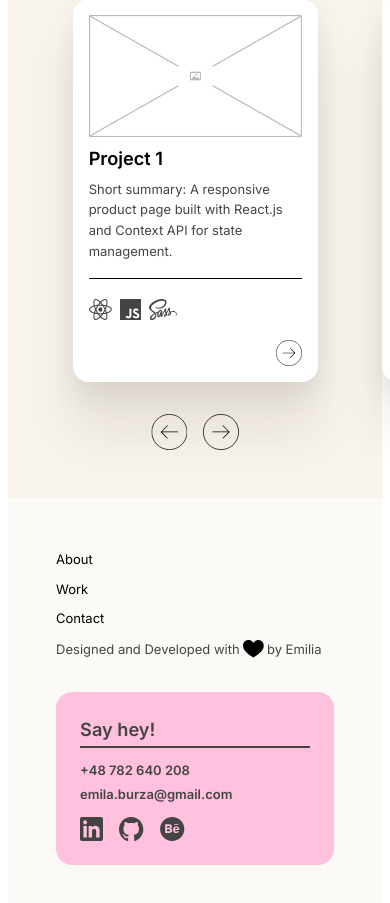
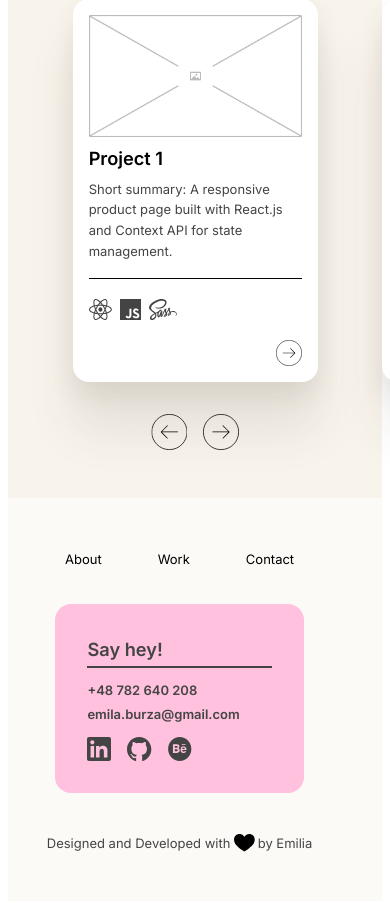
Before and after one commit to eburza/portfolio-emilia-burza, a React (Vite) app: page / in a window 390 px wide. Shown: the part 3046-3949 px from the top of the page. Built offline with nearby package versions, Linux system fonts and the light colour scheme.

Commit message:
Fix responsive issues in footer

```diff
--- a/src/components/Footer.jsx
+++ b/src/components/Footer.jsx
@@ -6,14 +6,14 @@ export default function Footer() {
     return(
         <footer>
             <div className='footer-content'>
-                <div className='footer-info'>
+                <div className='footer-navigation'>
                     <NavigationLinks
                         NavClassName="navigation-footer-links"/>
-                    <div className='footer-dev-info'>
-                        <p className='text-paragraph-s'>Designed and Developed with </p>
-                        <img src={Heart} className='footer-heart-img'/>
-                        <p className='text-paragraph-s'> by Emilia</p>
-                    </div>
+                </div>
+                <div className='footer-dev-info'>
+                    <p className='text-paragraph-s'>Designed and Developed with </p>
+                    <img src={Heart} className='footer-heart-img'/>
+                    <p className='text-paragraph-s'> by Emilia</p>
                 </div>
                 <div className='personal-card'>
                     <h2 className='heading-s card-title'>Say hey!</h2>
--- a/src/css/base/responsive.scss
+++ b/src/css/base/responsive.scss
@@ -248,28 +248,75 @@
 footer {
     @extend %section-padding;
 
-    @include respond-to(desktop) {
-        // padding: 3rem 5rem;
+    .footer-content {
+        display: grid;
+        grid-template-columns: repeat(2, 1fr);
+        gap: 2rem;
+        grid-template-areas:
+            "navigation card"
+            "info card";
+
+        .personal-card {
+            grid-area: card;
+        }
+
+        .footer-navigation {
+            grid-area: navigation;
+        }
+
+        .footer-dev-info {
+            grid-area: info;
+
+        }
+    }
+
+    .personal-card {
+        justify-self: center;
+        align-self: start;
+    }
+
+    .footer-navigation {
+        justify-self: start;
+        align-self: start;
+    }
+
+    .footer-dev-info {
+        justify-self: start;
+        align-self: end;
+    }
+
+    .navigation-footer-links {
+        padding: 0;
+        @include display-flex(column, initial, initial, 1rem);
     }
 
     @include respond-to(tablet) {
-        // padding: 2rem;
 
         .footer-content {
             grid-template-columns: 1fr;
+            gap: 2rem;
+            grid-template-areas:
+                "navigation"
+                "card"
+                "info";
         }
 
-        .footer-info {
-            grid-column: auto;
+        .personal-card {
+            justify-self: center;
         }
-    }
 
-    @include respond-to(mobile) {
-        // padding: 1.5rem;
+        .footer-navigation {
+            justify-self: center;
+        }
 
-        .personal-card {
-            padding: 1.5rem;
+        .footer-dev-info {
+            justify-self: center;
         }
+
+        .navigation-footer-links {
+            @include display-flex(row, initial, initial, 3.5rem);
+        }
+
     }
 }
 
--- a/src/css/components/footer.scss
+++ b/src/css/components/footer.scss
@@ -3,18 +3,8 @@ footer {
 }
 
 .footer-content {
-    display: grid;
-    grid-template-columns: repeat(3, 1fr);
-    justify-self: center;
-    gap: 2rem;
     width: 90%;
     max-width: 75rem;
-}
-
-.footer-info {
-    @include display-flex(column, space-between, flex-start, initial);
-    height: 100%;
-    grid-column: 1/ span 2;
 }
 
 .personal-card {
@@ -57,8 +47,3 @@ footer {
         @include footer-heart-img;
     }
 }
-
-.navigation-footer-links {
-    padding: 0;
-    @include display-flex(column, initial, initial, 0.25rem);
-}
--- a/src/css/styles.css
+++ b/src/css/styles.css
@@ -305,17 +305,62 @@
   }
 }
 
+footer .footer-content {
+  display: grid;
+  grid-template-columns: repeat(2, 1fr);
+  gap: 2rem;
+  grid-template-areas: "navigation card" "info card";
+}
+footer .footer-content .personal-card {
+  grid-area: card;
+}
+footer .footer-content .footer-navigation {
+  grid-area: navigation;
+}
+footer .footer-content .footer-dev-info {
+  grid-area: info;
+}
+footer .personal-card {
+  justify-self: center;
+  align-self: start;
+}
+footer .footer-navigation {
+  justify-self: start;
+  align-self: start;
+}
+footer .footer-dev-info {
+  justify-self: start;
+  align-self: end;
+}
+footer .navigation-footer-links {
+  padding: 0;
+  display: flex;
+  flex-direction: column;
+  justify-content: initial;
+  align-items: initial;
+  gap: 1rem;
+}
 @media screen and (max-width: 768px) {
   footer .footer-content {
     grid-template-columns: 1fr;
+    gap: 2rem;
+    grid-template-areas: "navigation" "card" "info";
   }
-  footer .footer-info {
-    grid-column: auto;
+  footer .personal-card {
+    justify-self: center;
   }
-}
-@media screen and (max-width: 390px) {
-  footer .personal-card {
-    padding: 1.5rem;
+  footer .footer-navigation {
+    justify-self: center;
+  }
+  footer .footer-dev-info {
+    justify-self: center;
+  }
+  footer .navigation-footer-links {
+    display: flex;
+    flex-direction: row;
+    justify-content: initial;
+    align-items: initial;
+    gap: 3.5rem;
   }
 }
 
@@ -1023,22 +1068,8 @@ footer {
 }
 
 .footer-content {
-  display: grid;
-  grid-template-columns: repeat(3, 1fr);
-  justify-self: center;
-  gap: 2rem;
   width: 90%;
   max-width: 75rem;
-}
-
-.footer-info {
-  display: flex;
-  flex-direction: column;
-  justify-content: space-between;
-  align-items: flex-start;
-  gap: initial;
-  height: 100%;
-  grid-column: 1/span 2;
 }
 
 .personal-card {
@@ -1134,13 +1165,4 @@ footer {
   }
 }
 
-.navigation-footer-links {
-  padding: 0;
-  display: flex;
-  flex-direction: column;
-  justify-content: initial;
-  align-items: initial;
-  gap: 0.25rem;
-}
-
 /*# sourceMappingURL=styles.css.map */
```
Also changed, not shown: 1 other file (tests, documents, lock files or other folders).
